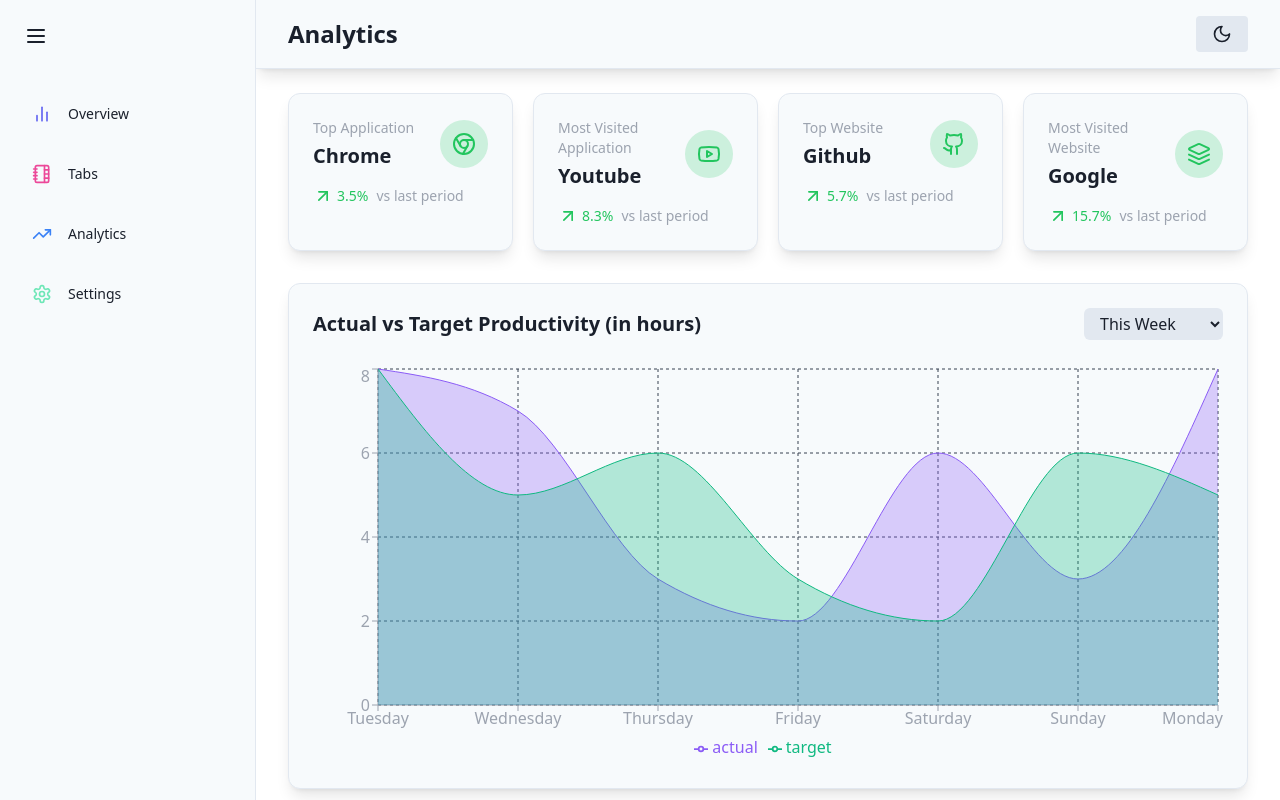
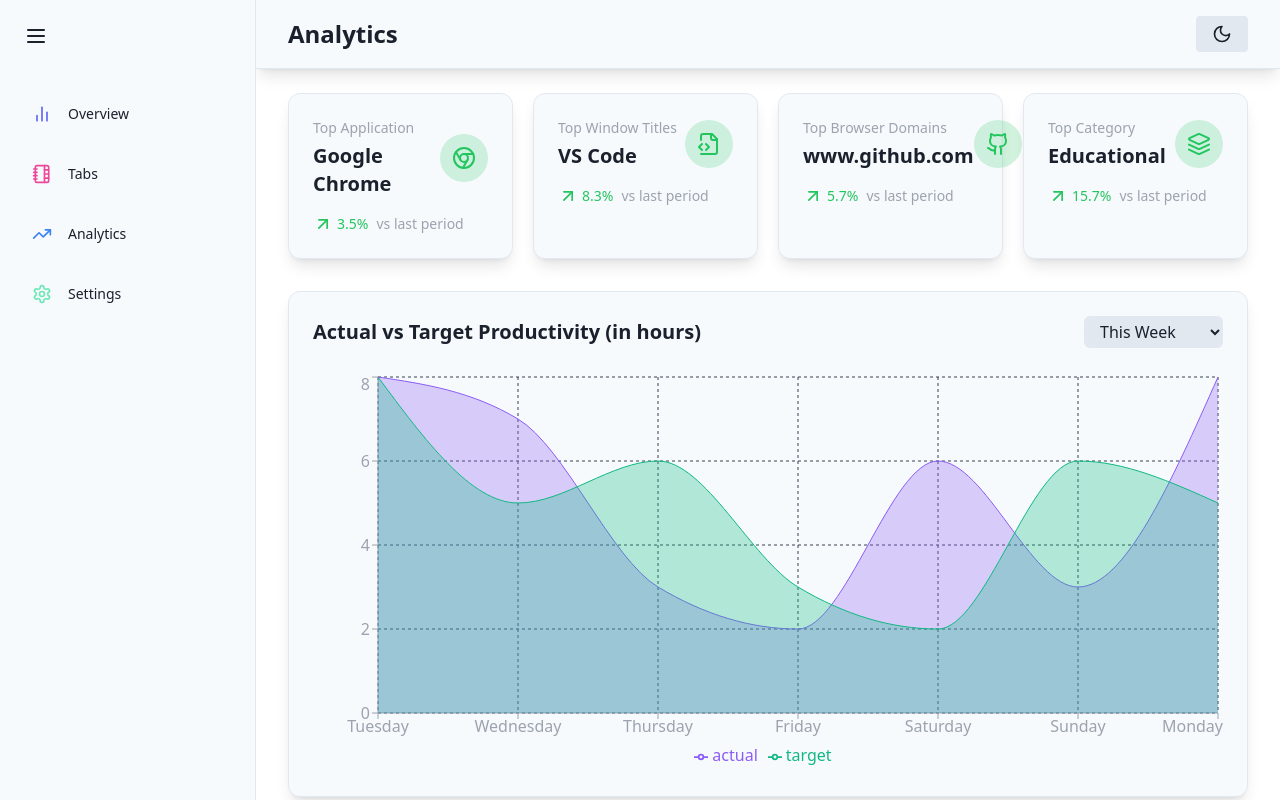
Before and after one commit to timelygator/TimelyGator, a React (Vite) app in the folder web-ui/: page /analytics in a window 1280 px wide. Built offline with nearby package versions, Linux system fonts and the light colour scheme.

Commit message:
Removed: removed dynamic icon feature for now

```diff
--- a/web-ui/src/components/analytics/OverviewCards.jsx
+++ b/web-ui/src/components/analytics/OverviewCards.jsx
@@ -1,39 +1,12 @@
 import { motion } from "framer-motion";
-import * as Icons from "lucide-react";
-import { Layers, ArrowDownRight, ArrowUpRight } from "lucide-react";
-
-// Function to dynamically map values to icons
-const getIconByValue = (value) => {
-    const iconName = value.replace(/\s+/g, ""); // Remove spaces to match Lucide icon names
-    return Icons[iconName] || Layers; // Use Layers as fallback if icon is not found
-};
+import { Chrome, FileCode2, Github, Layers, ArrowDownRight, ArrowUpRight } from "lucide-react";
 
 const overviewData = [
-    { name: "Top Application", value: "Chrome", change: 3.5 },
-    { name: "Most Visited Application", value: "Youtube", change: 8.3 },
-    { name: "Top Website", value: "Github", change: 5.7 },
-    { name: "Most Visited Website", value: "Google", change: 15.7 },
-].map((item) => ({
-    ...item,
-    icon: getIconByValue(item.value),
-}));
-
-// 	 API FORMAT TO FETCH VALUES
-// useEffect(() => {
-//     const fetchValues = async () => {
-//         try {
-//             const response = await axios.get("http://localhost:5000/api/analytics");
-//             const fetchedValues = response.data; // Assuming the API returns an array of values
-//             overviewData.forEach((item, index) => {
-//                 item.value = fetchedValues[index] || item.value;
-//             });
-//         } catch (error) {
-//             console.error("Error fetching values:", error);
-//         }
-//     };
-
-//     fetchValues();
-// }, []);
+	{ name: "Top Application", value: "Google Chrome", change: 3.5, icon: Chrome },
+	{ name: "Top Window Titles", value: "VS Code", change: 8.3, icon: FileCode2 },
+	{ name: "Top Browser Domains", value: "www.github.com", change: 5.7, icon: Github },
+	{ name: "Top Category", value: "Educational", change: 15.7, icon: Layers },
+];
 
 const OverviewCards = () => {
 	return (
@@ -55,7 +28,7 @@ const OverviewCards = () => {
 						<div
 							className={`p-3 rounded-full bg-opacity-20 ${item.change >= 0 ? "bg-green-500" : "bg-red-500"}`}
 						>
-                            <item.icon className={`size-6 ${item.change >= 0 ? "text-green-500" : "text-red-500"}`} />
+							<item.icon className={`size-6  ${item.change >= 0 ? "text-green-500" : "text-red-500"}`} />
 						</div>
 					</div>
 					<div
@@ -70,5 +43,4 @@ const OverviewCards = () => {
 		</div>
 	);
 };
-
 export default OverviewCards;
```
Lines whose indentation alone changed are shown as unchanged.
